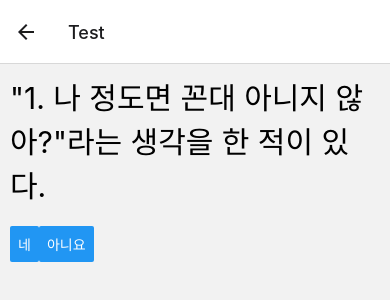
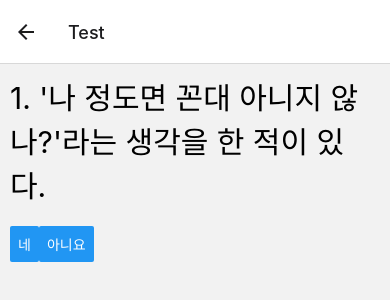
Before and after one commit to SeoyoungOhMe/MobileApp-FinalProject, a React Native app: screen / in a window 390 px wide. Both pictures are taken after a click on the button "테스트 시작하기". Shown: the top 300 px of the page. Built offline with nearby package versions, Linux system fonts and the light colour scheme.

Commit message:
Question function 추가

```diff
--- a/App.js
+++ b/App.js
@@ -15,23 +15,27 @@ function StartScreen({ navigation }) {
   );
 }
 
-// function question(props) {
-
-// }
-
-function TestScreen() {
+function Question(props) {
 
   const [ count, setCount ] = useState(0);
 
   return (
     <View>
-      <Text style={styles.text_st}>"1. 나 정도면 꼰대 아니지 않아?"라는 생각을 한 적이 있다.</Text>
+      <Text style={styles.text_st}>{props.content}</Text>
       <View style={{margin:10, flexDirection:"row"}}>
         <Button title="네"
           onPress={ function(){ setCount(count+1); } } />
         <Button title="아니요"
           onPress={ function(){  } } />
       </View>
+    </View>
+  )
+}
+
+function TestScreen() {
+  return (
+    <View>
+      <Question content="1. '나 정도면 꼰대 아니지 않나?'라는 생각을 한 적이 있다." />
     </View>
   );
 }
```
